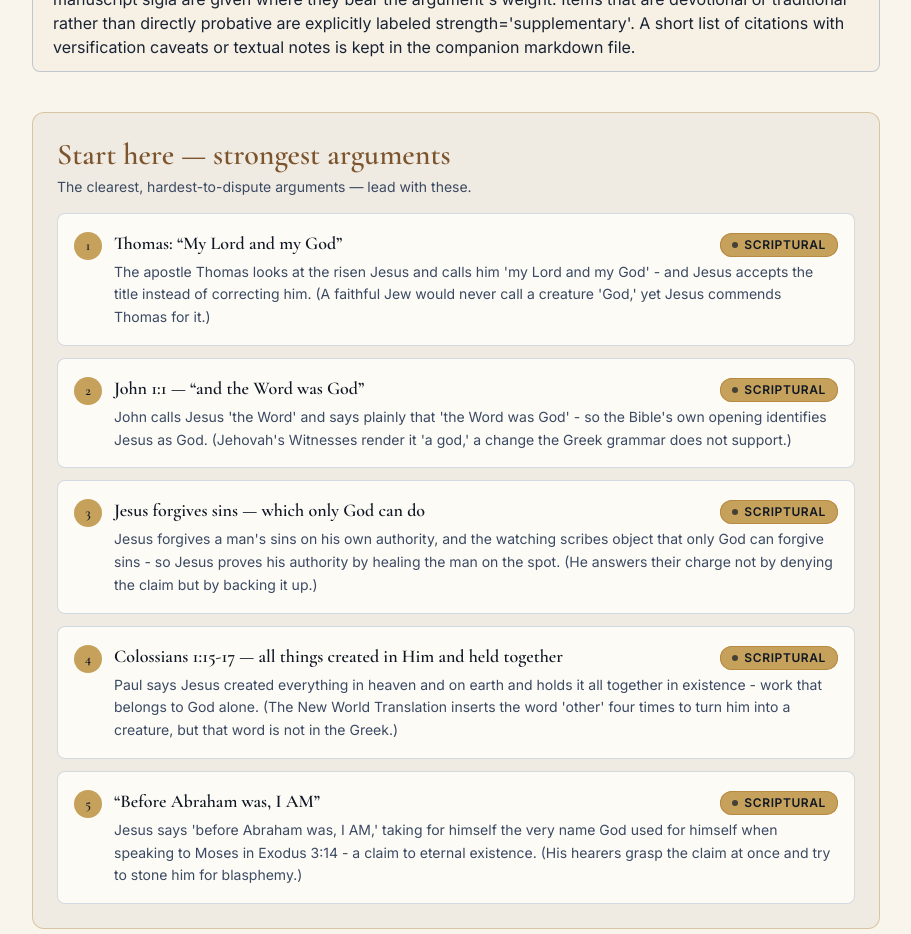
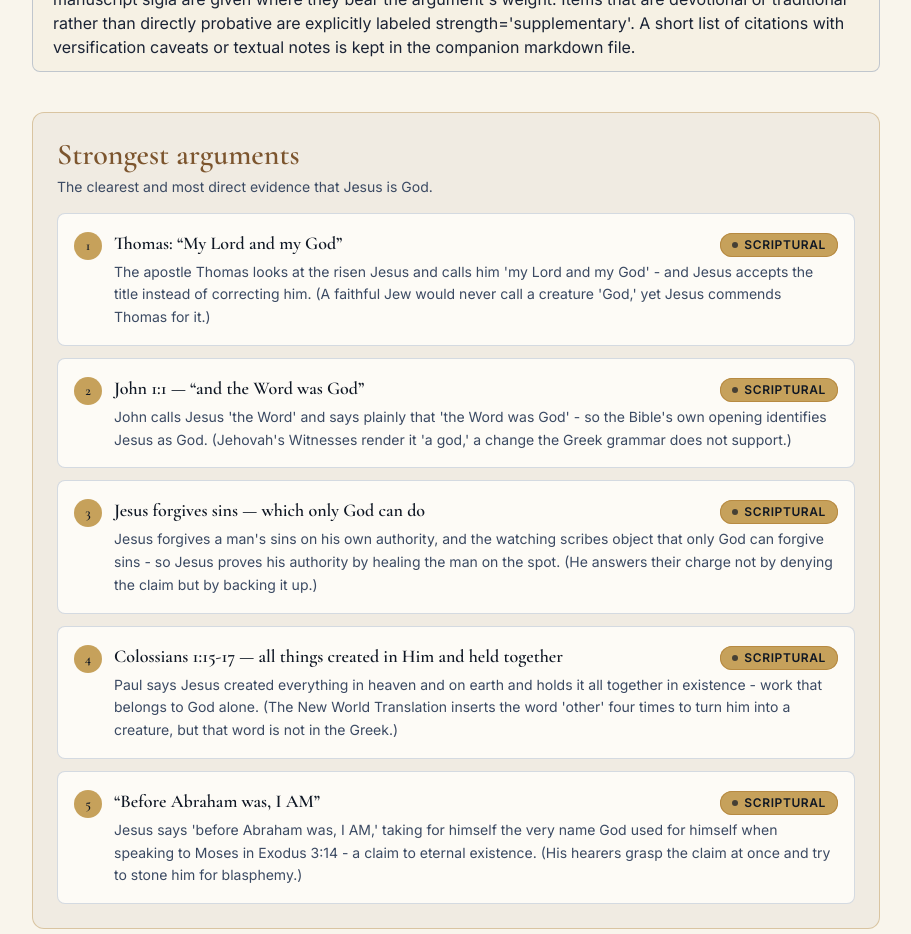
Before and after one commit to rfievet/AveChristusRex, a React (Vite) app: page /topic/jesus-is-god in a window 1280 px wide. Shown: the part 780-1714 px from the top of the page, without its empty margins (184-1095 px from the left). Built offline with nearby package versions, Linux system fonts and the light colour scheme.

Commit message:
Reword highlights heading to be visitor-facing, not coaching

```diff
--- a/src/pages/TopicPage.tsx
+++ b/src/pages/TopicPage.tsx
@@ -192,10 +192,10 @@ export default function TopicPage() {
             id="start-here-heading"
             className="font-serif text-2xl font-semibold text-gold-700 dark:text-gold-200 sm:text-3xl"
           >
-            Start here — strongest arguments
+            Strongest arguments
           </h2>
           <p className="mt-1 text-sm text-ink-600 dark:text-parchment-300">
-            The clearest, hardest-to-dispute arguments — lead with these.
+            The clearest and most direct evidence that Jesus is God.
           </p>
           <ol className="mt-4 space-y-3">
             {featuredArgs.map((arg, index) => (
```
